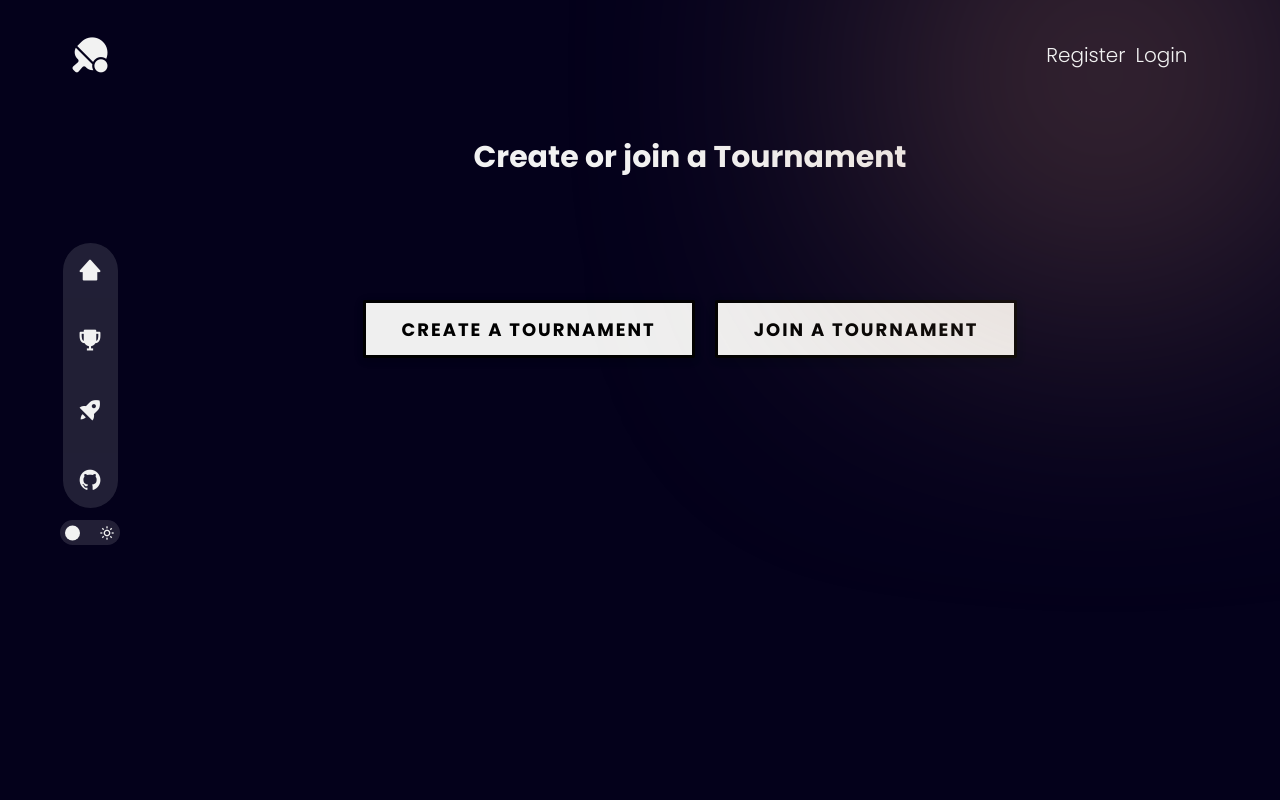
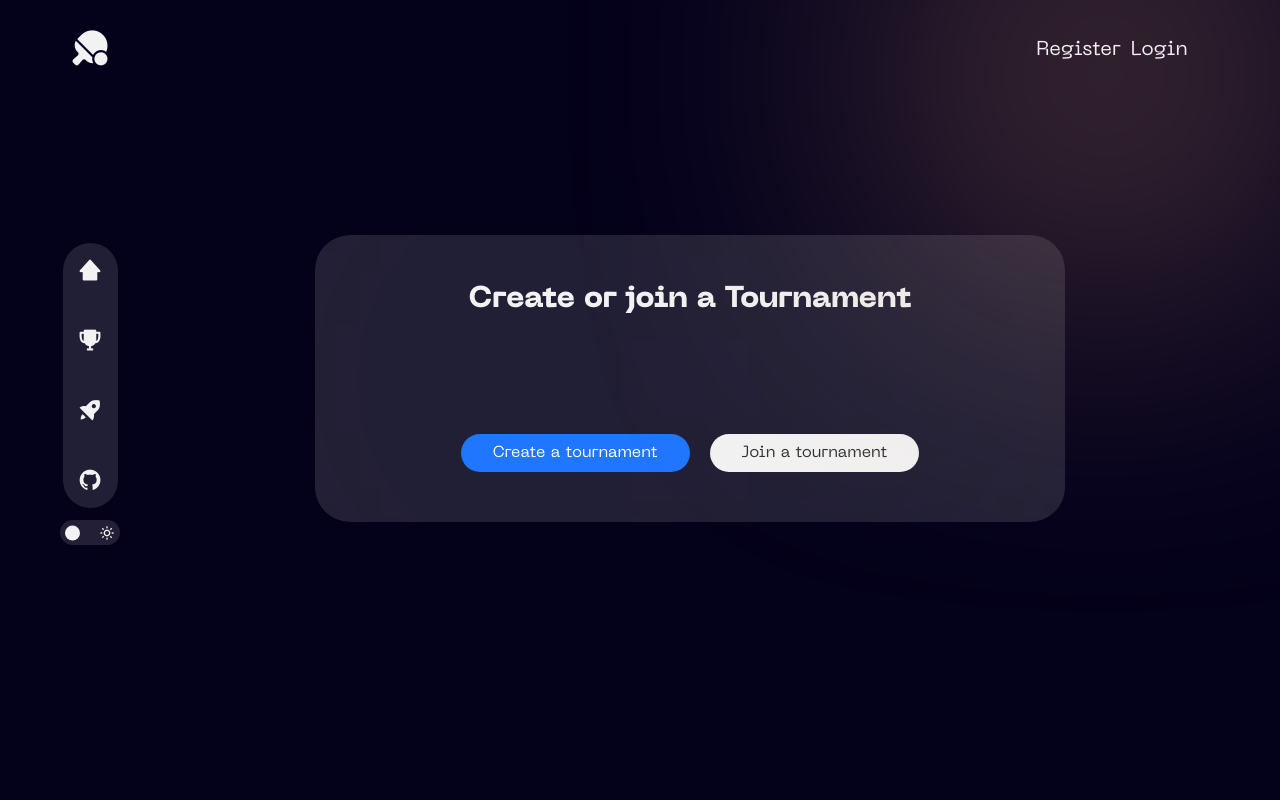
Before and after one commit to Erio6/ft_transcendence, a Django app: page /tournament/ in a window 1280 px wide. Run offline with Django 5.2, Linux system fonts and the light colour scheme; some libraries are stand-ins or nearby versions.

Commit message:
update html css

```diff
--- a/src/backend/djangoProject/static/css/game_history.css
+++ b/src/backend/djangoProject/static/css/game_history.css
@@ -8,7 +8,7 @@
     border-radius: 35px;
     background: var(--menubar-color);
     backdrop-filter: blur(201px);
-    overflow: scroll;
+    overflow-y: auto;
 }
 
 .game-history {
--- a/src/backend/djangoProject/static/css/game_online_waiting.css
+++ b/src/backend/djangoProject/static/css/game_online_waiting.css
@@ -5,7 +5,7 @@
     background-color: var(--menubar-color); /* your transparent grey */
     border-radius: 35px;
     padding: 30px;
-    box-shadow: 0 4px 6px rgba(0, 0, 0, 0.1);
+    /*box-shadow: 0 4px 6px rgba(0, 0, 0, 0.1);*/
     display: flex;
     flex-direction: column;
     align-items: center;
@@ -91,27 +91,31 @@
     }
 }
 
-.cancel_button {
+.cancel-button {
     font-size: 16px;
     position: relative;
     margin: 0 auto;
     padding: 1em 2.5em 1em 2.5em;
     border: none;
     background: #fff;
-    transition: all 0.1s linear;
-    box-shadow: 0 0.4em 1em rgba(0, 0, 0, 0.1);
+    transition: all 0.1s ease-in-out;
+    /*box-shadow: 0 0.4em 1em rgba(0, 0, 0, 0.1);*/
     cursor: pointer;
 }
 
-.cancel_button:active {
+.cancel-button:hover {
+    opacity: 0.8;
+}
+
+.cancel-button:active {
     transform: scale(0.95);
 }
 
-.cancel_button span {
+.cancel-button span {
     color: #464646;
 }
 
-.cancel_button .border {
+.cancel-button .border {
     position: absolute;
     border: 0.15em solid #fff;
     transition: all 0.3s 0.08s linear;
@@ -122,12 +126,12 @@
     transform: translate(-50%, -50%);
 }
 
-.cancel_button:hover .border {
+.cancel-button:hover .border {
     display: block;
     width: 9.9em;
     height: 3.7em;
 }
 
 .full-rounded {
-    border-radius: 2em;
+    border-radius: 35px;
 }
--- a/src/backend/djangoProject/static/css/leaderboard.css
+++ b/src/backend/djangoProject/static/css/leaderboard.css
@@ -4,11 +4,11 @@
     flex-direction: column;
     height: 75vh;
     margin-top: 20px;
-    padding: 20px;
+    padding: 20px 0;
     border-radius: 35px;
     background: var(--menubar-color);
     backdrop-filter: blur(201px);
-    overflow :scroll;
+    overflow: auto;
 }
 
 .ladder-titles th {
--- a/src/backend/djangoProject/static/css/style_main.css
+++ b/src/backend/djangoProject/static/css/style_main.css
@@ -17,9 +17,30 @@
 @import url('https://fonts.googleapis.com/css2?family=Poppins:ital,wght@0,100;0,200;0,300;0,400;0,500;0,600;0,700;0,800;0,900;1,100;1,200;1,300;1,400;1,500;1,600;1,700;1,800;1,900&display=swap');
 /* --- General --- */
 
+@font-face {
+    font-family: "PP Neue Machina";
+    src: url('fonts/PPNeueMachina-Regular.otf');
+    font-weight: normal;
+    font-style: normal;
+}
+
+@font-face {
+    font-family: "PP Neue Machina";
+    src: url('fonts/PPNeueMachina-Ultrabold.otf');
+    font-weight: bold;
+    font-style: normal;
+}
+
+@font-face {
+    font-family: "PP Neue Machina";
+    src: url('fonts/PPNeueMachina-Light.otf');
+    font-weight: 100;
+    font-style: normal;
+}
+
 * {
-    font-family: "Poppins", sans-serif;
-    font-weight: 300;
+    font-family: "PP Neue Machina", "Poppins", sans-serif;
+    font-weight: 400;
     font-style: normal;
     margin: 0;
     padding: 0;
@@ -109,6 +130,7 @@ header .image {
 }
 /* --- Button --- */
 .btn {
+    font-size: 16px;
     padding: 15px 30px;
     border-radius: 35px;
     background-color: var(--font-color);
@@ -117,6 +139,22 @@ header .image {
     cursor: pointer;
     opacity: 1;
     transition: all .1s ease-in;
+}
+
+.primary-btn {
+    font-size: 16px;
+    padding: 15px 30px;
+    border-radius: 35px;
+    background-color: var(--menubar-icone-hover-color);
+    color: #eee;
+    line-height: 1;
+    cursor: pointer;
+    opacity: 1;
+    transition: all .1s ease-in;
+}
+
+.btn:hover, .primary-btn:hover {
+    opacity: 0.8;
 }
 
 .sep {
--- a/src/backend/djangoProject/static/css/tournament_selection.css
+++ b/src/backend/djangoProject/static/css/tournament_selection.css
@@ -2,6 +2,12 @@
     display: flex;
     flex-direction: column;
     align-items: center;
+    background: var(--menubar-color);
+    border-radius: 35px;
+    backdrop-filter: blur(201px);
+    max-width: 750px;
+    margin: 200px auto;
+    padding: 50px;
 }
 
 .tournament_selection_title {
@@ -20,50 +26,73 @@
     margin-top: 20px;
 }
 
-.create_tournament_link, .join_tournament_link {
-  font-size: 18px;
-  letter-spacing: 2px;
-  text-transform: uppercase;
+.tournament-btn {
+    line-height: 1;
     display: inline-block;
     text-align: center;
-  font-weight: bold;
     padding: 0.7em 2em;
-  border: 3px solid black;
-  border-radius: 2px;
-  position: relative;
-  box-shadow: 0 2px 10px rgba(0, 0, 0, 0.16), 0 3px 6px rgba(0, 0, 0, 0.1);
-  color: black;
+    color: var(--toggle-color);
+    background-color: var(--font-color);
     text-decoration: none;
     transition: 0.3s ease all;
     z-index: 1;
+    border-radius: 35px;
 }
 
-.create_tournament_link:before, .join_tournament_link:before {
-  transition: 0.5s all ease;
-  position: absolute;
-  top: 0;
-  left: 50%;
-  right: 50%;
-  bottom: 0;
-  opacity: 0;
-  content: '';
-  background-color: #2176FF;
-  z-index: -1;
+.tournament-btn:hover {
+    opacity: 0.8;
 }
 
-.create_tournament_link:hover, .join_tournament_link:hover,
-.create_tournament_link:focus, .join_tournament_link:focus {
-  color: white;
+.create-tournament-btn {
+    background-color: var(--menubar-icone-hover-color);
+    color: #fff;
 }
 
-.create_tournament_link:hover:before, .join_tournament_link:hover:before,
-.create_tournament_link:focus:before, .join_tournament_link:focus:before {
-  transition: 0.5s all ease;
-  left: 0;
-  right: 0;
-  opacity: 1;
-}
 
-.create_tournament_link:active, .join_tournament_link:active {
-  transform: scale(0.9);
-}
+/*.create_tournament_link, .join_tournament_link {*/
+/*    font-size: 18px;*/
+/*    letter-spacing: 2px;*/
+/*    !*text-transform: uppercase;*!*/
+/*    display: inline-block;*/
+/*    text-align: center;*/
+/*    !*font-weight: bold;*!*/
+/*    padding: 0.7em 2em;*/
+/*    !*border: 3px solid black;*!*/
+/*    border-radius: 2px;*/
+/*    position: relative;*/
+/*    !*box-shadow: 0 2px 10px rgba(0, 0, 0, 0.16), 0 3px 6px rgba(0, 0, 0, 0.1);*!*/
+/*    color: black;*/
+/*    text-decoration: none;*/
+/*    transition: 0.3s ease all;*/
+/*    z-index: 1;*/
+/*}*/
+
+/*.create_tournament_link:before, .join_tournament_link:before {*/
+/*    transition: 0.5s all ease;*/
+/*    position: absolute;*/
+/*    top: 0;*/
+/*    left: 50%;*/
+/*    right: 50%;*/
+/*    bottom: 0;*/
+/*    opacity: 0;*/
+/*    content: '';*/
+/*    background-color: #2176FF;*/
+/*    z-index: -1;*/
+/*}*/
+
+/*.create_tournament_link:hover, .join_tournament_link:hover,*/
+/*.create_tournament_link:focus, .join_tournament_link:focus {*/
+/*    color: white;*/
+/*}*/
+
+/*.create_tournament_link:hover:before, .join_tournament_link:hover:before,*/
+/*.create_tournament_link:focus:before, .join_tournament_link:focus:before {*/
+/*    transition: 0.5s all ease;*/
+/*    left: 0;*/
+/*    right: 0;*/
+/*    opacity: 1;*/
+/*}*/
+
+/*.create_tournament_link:active, .join_tournament_link:active {*/
+/*    transform: scale(0.9);*/
+/*}*/
--- a/src/backend/matchMaking/templates/matchMaking/waiting.html
+++ b/src/backend/matchMaking/templates/matchMaking/waiting.html
@@ -6,8 +6,7 @@
         <h1 class="waiting_title">Waiting for an opponent</h1>
         <div class="loader"></div>
         <p class="text_waiting">Please wait while we are finding an opponent for you.</p>
-        <button class="cancel_button full-rounded" id="cancelButton"><span>Cancel        </span>
-        <div class="border full-rounded"></div></button>
+        <button class="cancel-button full-rounded" id="cancelButton">Cancel</button>
     </div>
     <script> const home_url = "{% url home %}"</script>
     <script> const matchID = "{{ match_id }}"</script>
--- a/src/backend/tournaments/templates/tournaments/tournament_home.html
+++ b/src/backend/tournaments/templates/tournaments/tournament_home.html
@@ -5,8 +5,10 @@
     <div class="tournament">
         <h1 class="tournament_selection_title"> Create or join a Tournament </h1>
         <div class="tournament_buttons">
-            <button class="create_tournament_link nav-link"  onclick=window.location.href="{% url 'tournaments:create_tournament' %}">Create a Tournament</button>
-            <button class="join_tournament_link nav-link" onclick=window.location.href="{% url 'tournaments:join_tournament' %}">Join a Tournament</button>
+            <a class="create-tournament-btn tournament-btn" href="{% url 'tournaments:create_tournament' %}">Create a
+                tournament</a>
+            <a class="join-tournament-btn tournament-btn" href="{% url 'tournaments:join_tournament' %}">Join a
+                tournament</a>
         </div>
     </div>
 {% endblock %}
```
Also changed, not shown: src/backend/dashboard/templates/dashboard/dashboard.html (+7 -7 lines), src/backend/djangoProject/static/css/create_tournament.css (+49 -32 lines), src/backend/djangoProject/static/css/dashboard.css (+15 -23 lines), src/backend/tournaments/templates/tournaments/create_tournament.html (+7 -6 lines), src/backend/djangoProject/static/css/fonts/PPNeueMachina-Light.otf (added), src/backend/djangoProject/static/css/fonts/PPNeueMachina-Regular.otf (added), src/backend/djangoProject/static/css/fonts/PPNeueMachina-Ultrabold.otf (added). Lines whose indentation alone changed are shown as unchanged.
